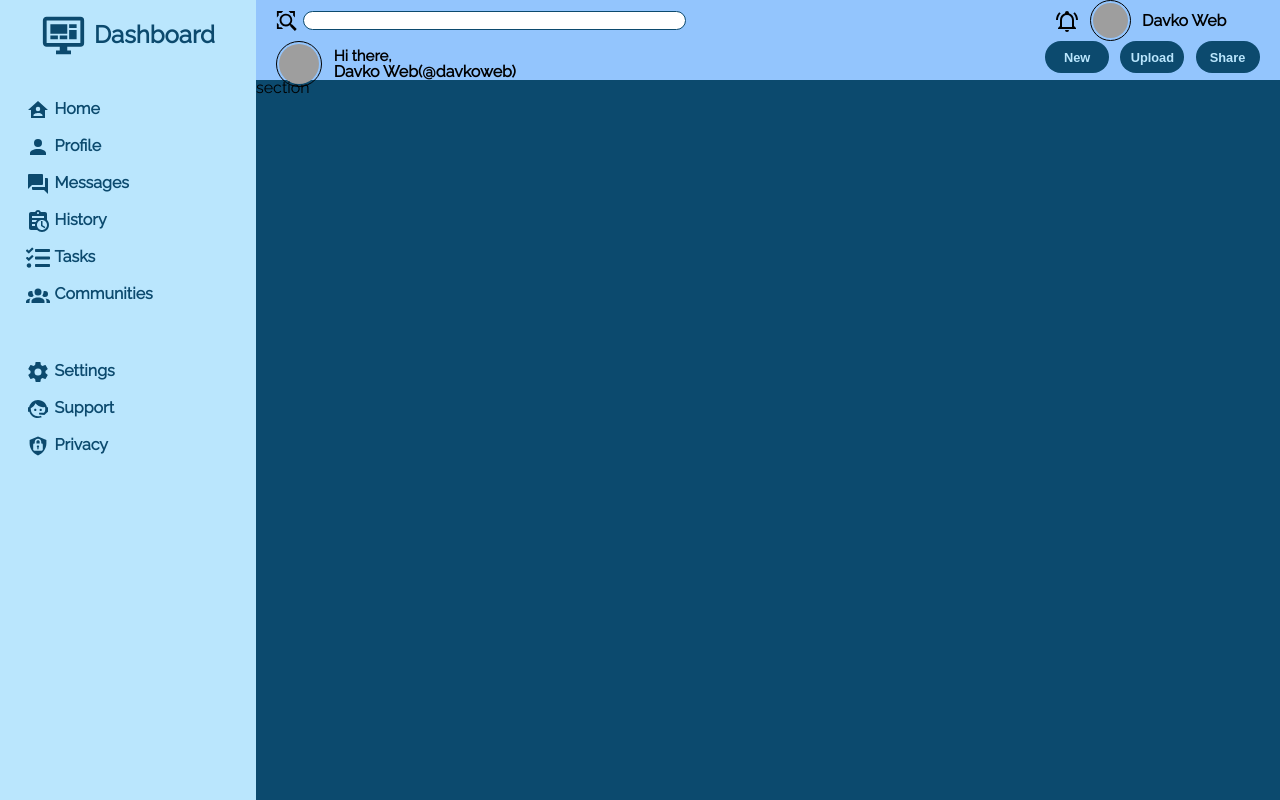
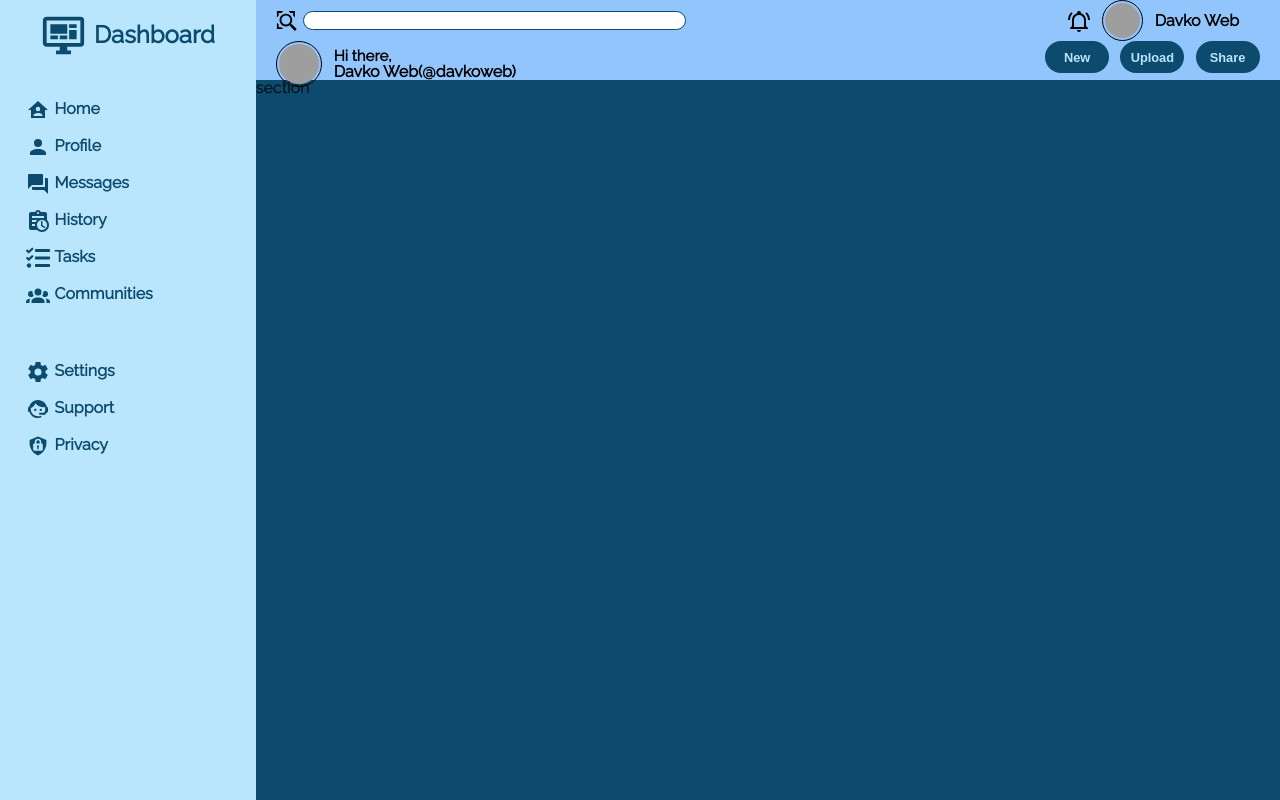
Before and after one commit to MarkoDavkovski/AdminDashboard, a plain HTML site: page index.html in a window 1280 px wide. Drawn offline with Linux system fonts and the light colour scheme; grey boxes are pictures that could not be loaded.

Commit message:
Top header right corner fix

```diff
--- a/style.css
+++ b/style.css
@@ -93,8 +93,7 @@ a {
 	display: flex;
 	align-items: center;
 	gap: 0.7rem;
-	margin-right: 2%;
-	width: 20%;
+	margin-right: 4%;
 }
 .rightCornerTopHeader .profilePicture {
 	border: 1px solid black;
```
